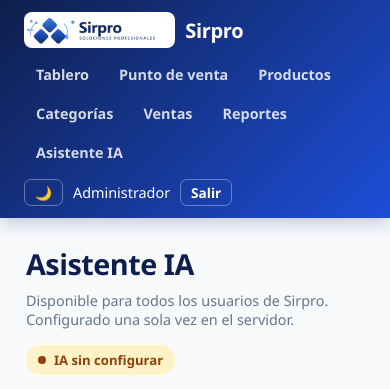
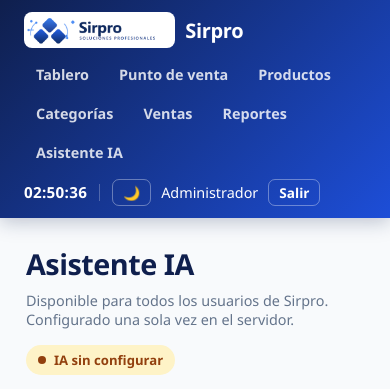
Before and after one commit to JesusFcoB/sirpro_local, a PHP site: page /ia.php in a window 390 px wide. Shown: the top 389 px of the page. Run offline with PHP 8.4, Linux system fonts and the light colour scheme; a user stored in the database is signed in.

Commit message:
Agrega reloj con fecha y hora en la barra superior

```diff
--- a/assets/style.css
+++ b/assets/style.css
@@ -100,6 +100,19 @@ body.dark .hoja-cabecera p, body.dark .hoja-pie { color: #64748b; }
 .topbar nav a:hover { color: #fff; background: rgba(255,255,255,.14); }
 .topbar .user { margin-left: auto; display: flex; align-items: center; gap: 10px; font-size: .9rem; }
 .topbar .user a { color: #fff; text-decoration: none; }
+.reloj {
+    display: flex;
+    flex-direction: column;
+    align-items: flex-end;
+    gap: 2px;
+    padding-right: 12px;
+    margin-right: 2px;
+    border-right: 1px solid rgba(255,255,255,.25);
+    white-space: nowrap;
+    line-height: 1.15;
+}
+.reloj-fecha { font-size: .72rem; color: rgba(255,255,255,.78); }
+.reloj-hora { font-size: .95rem; font-weight: 800; font-variant-numeric: tabular-nums; color: #fff; letter-spacing: .3px; }
 .brand { display: flex; align-items: center; gap: 10px; font-weight: 800; font-size: 1.25rem; letter-spacing: -.3px; }
 .brand img { height: 36px; background: #fff; border-radius: 8px; padding: 2px; }
 
@@ -397,6 +410,7 @@ td small { display: block; color: var(--text-sec); }
     .grid-form { grid-template-columns: 1fr 1fr; }
     .topbar { flex-wrap: wrap; gap: 10px; }
     .topbar .user { margin-left: 0; }
+    .reloj-fecha { display: none; }
 }
 
 /* ---------- Asistente IA ---------- */
--- a/includes/bootstrap.php
+++ b/includes/bootstrap.php
@@ -218,6 +218,18 @@ function toggleDark(){
   localStorage.setItem('sirpro-dark', document.body.classList.contains('dark') ? '1' : '0');
   var b=document.getElementById('dark-btn'); if(b) b.textContent=document.body.classList.contains('dark')?'☀️':'🌙';
 }
+function actualizarReloj(){
+  var el = document.getElementById('reloj');
+  if (!el) return;
+  var ahora = new Date();
+  var fecha = new Intl.DateTimeFormat('es-419', { weekday: 'long', day: 'numeric', month: 'long', year: 'numeric' }).format(ahora);
+  fecha = fecha.charAt(0).toUpperCase() + fecha.slice(1);
+  var hora = new Intl.DateTimeFormat('es-419', { hour: '2-digit', minute: '2-digit', second: '2-digit', hour12: false }).format(ahora);
+  var f = el.querySelector('.reloj-fecha');
+  var h = el.querySelector('.reloj-hora');
+  if (f) f.textContent = fecha;
+  if (h) h.textContent = hora;
+}
 </script>
 </head>
 <body>
@@ -228,6 +240,8 @@ document.addEventListener('DOMContentLoaded', function(){
     var b = document.getElementById('dark-btn');
     if (b) b.textContent = '☀️';
   }
+  actualizarReloj();
+  setInterval(actualizarReloj, 1000);
 });
 </script>
 <header class="topbar">
@@ -235,7 +249,13 @@ document.addEventListener('DOMContentLoaded', function(){
     <nav>
         {$links}
     </nav>
-    <div class="user"><button class="btn ghost mini" id="dark-btn" type="button" onclick="toggleDark()" title="Cambiar modo oscuro">🌙</button> {$nombre} <a class="btn ghost mini" href="logout.php">Salir</a></div>
+    <div class="user">
+        <div class="reloj" id="reloj" aria-label="Fecha y hora actual">
+            <span class="reloj-fecha">—</span>
+            <span class="reloj-hora">--:--:--</span>
+        </div>
+        <button class="btn ghost mini" id="dark-btn" type="button" onclick="toggleDark()" title="Cambiar modo oscuro">🌙</button> {$nombre} <a class="btn ghost mini" href="logout.php">Salir</a>
+    </div>
 </header>
 <main>
 HTML;
```
Also changed, not shown: README.md.
